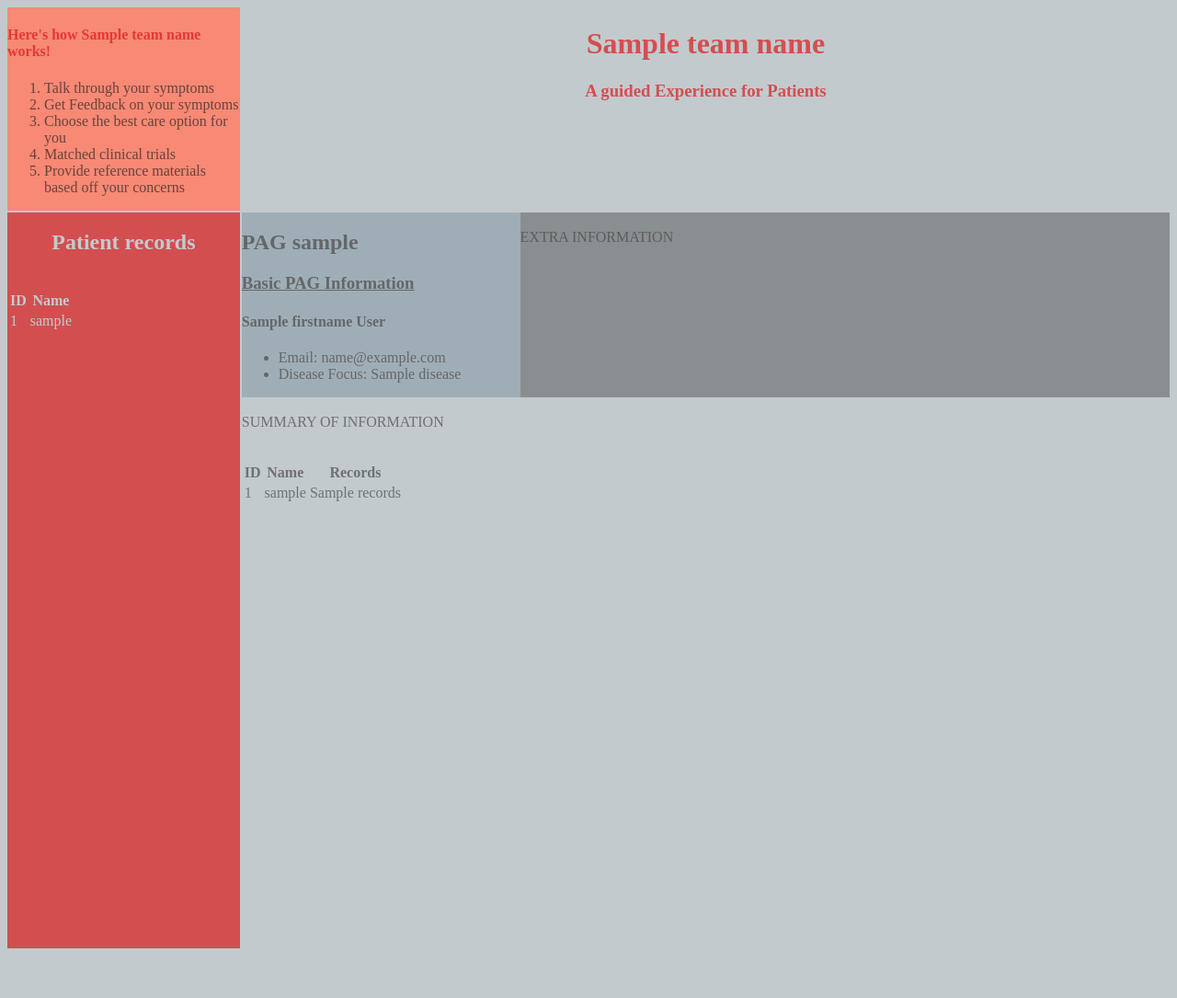
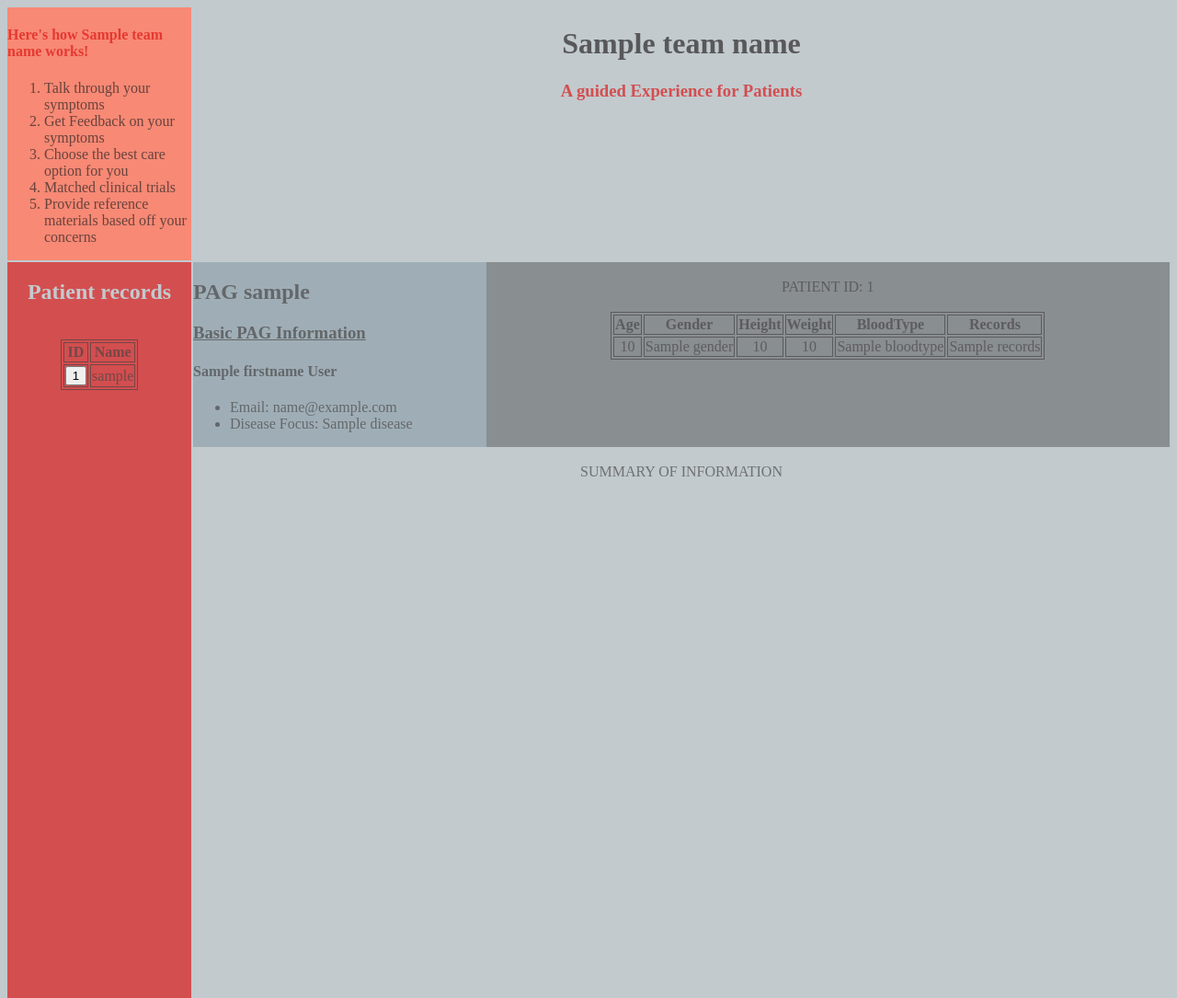
Before and after one commit to secureailabs/red_team, a Flask app: template templates/pag.html in a window 1280 px wide. Shown: the whole page at 92% size. Before the commit the page ends 1031 px from the top, so only its background shows below. Run offline with Flask 2, Linux system fonts and the light colour scheme; the template is opened without the code that fills it: most values are stand-ins (such as "Sample title", 1, 10 or a date in 2020).

Commit message:
PAG added patient record information

```diff
--- a/static/PAG/style.css
+++ b/static/PAG/style.css
@@ -16,7 +16,7 @@
 .grid {
     display: grid;
     height: 100vh;
-    grid-template-columns: 20% 1fr;
+    grid-template-columns: 25vh 1fr;
     grid-template-rows: 1fr 1fr;
     grid-gap: 2px;
     grid-template-areas:
@@ -75,7 +75,7 @@
 }
 
 body {
-    color: rgba(221, 17, 17, 0.667);
+    color: rgba(70, 67, 67, 0.667);
     background-color: rgb(194, 202, 206);
 }
 
@@ -85,13 +85,13 @@ ol {
 }
 
 a:link {
-    color: rgba(221, 17, 17, 0.667);
+    color: rgba(34, 32, 32, 0.667);
     background-color: transparent;
     text-decoration: none;
 }
 
 a:visited {
-    color: rgba(221, 17, 17, 0.667);
+    color: rgba(34, 32, 32, 0.667);
     background-color: transparent;
     text-decoration: none;
 }
@@ -103,7 +103,7 @@ a:hover {
 }
 
 a:active {
-    color: rgba(221, 17, 17, 0.667);
+    color: rgba(34, 32, 32, 0.667);
     background-color: transparent;
     text-decoration: underline;
 }
@@ -120,3 +120,10 @@ p {
     color: rgba(34, 32, 32, 0.667);
     background-color: rgb(194, 202, 206);
 }
+
+table,
+th,
+td {
+    border: 1px solid;
+    color: rgba(70, 67, 67, 0.667);
+}
--- a/templates/pag.html
+++ b/templates/pag.html
@@ -21,18 +21,26 @@
 
     <body>
         <nav>
-            <table>
+            <center>
+                <table style='text-align: center'>
                     <tr>
                         <th>ID</th>
                         <th>Name</th>
                     </tr>
+                    <tr>
                         {% for patient in patients %}
-                <tr>
-                    <td>{{ patient._id }}</td>
+                        <td>
+                            <div class="tab">
+                                <form method="post" action="/pag">
+                                    <input type="submit" name="check_record" value={{patient._id}}>
+                                </form>
+                            </div>
+                        </td>
                         <td>{{ patient.username }}</td>
                     </tr><br>
                     {% endfor %}
                 </table>
+            </center>
         </nav>
     </body>
 </div>
@@ -58,31 +66,51 @@
         </body>
     </div>
     <div class="extra_info">
+        <center>
             <br>
-        EXTRA INFORMATION
+            PATIENT ID: {{ patient_info["_id"] }}
+            <br>
+            {% if patient_info is not none %}
+            <table style='text-align: center'>
+                <tr>
+                    <th>Age</th>
+                    <th>Gender</th>
+                    <th>Height</th>
+                    <th>Weight</th>
+                    <th>BloodType</th>
+                    <th>Records</th>
+                </tr>
+                <tr>
+                    <td>
+                        {{ patient_info["age"] }}
+                    </td>
+                    <td>
+                        {{ patient_info["gender"] }}
+                    </td>
+                    <td>
+                        {{ patient_info["height"] }}
+                    </td>
+                    <td>
+                        {{ patient_info["weight"] }}
+                    </td>
+                    <td>
+                        {{ patient_info["bloodtype"] }}
+                    </td>
+                    <td>
+                        {{ patient_info["records"] }}
+                    </td>
+                </tr><br>
+            </table>
+            {% endif %}
+        </center>
+
     </div>
     <div class="summary">
+        <center>
             <br>
             SUMMARY OF INFORMATION
-        <p>
-
-            <body>
-                <table>
-                    <tr>
-                        <th>ID</th>
-                        <th>Name</th>
-                        <th>Records</th>
-                    </tr>
-                    {% for patient in patients %}
-                    <tr>
-                        <td>{{ patient._id }}</td>
-                        <td>{{ patient.username }}</td>
-                        <td>{{ patient.records }}</td>
-                    </tr><br>
-                    {% endfor %}
-                </table>
-            </body>
-        </p>
+            <br>
+        </center>
 
     </div>
 
```
Also changed, not shown: app/pag.py (+84 -14 lines). Lines whose indentation alone changed are shown as unchanged.
